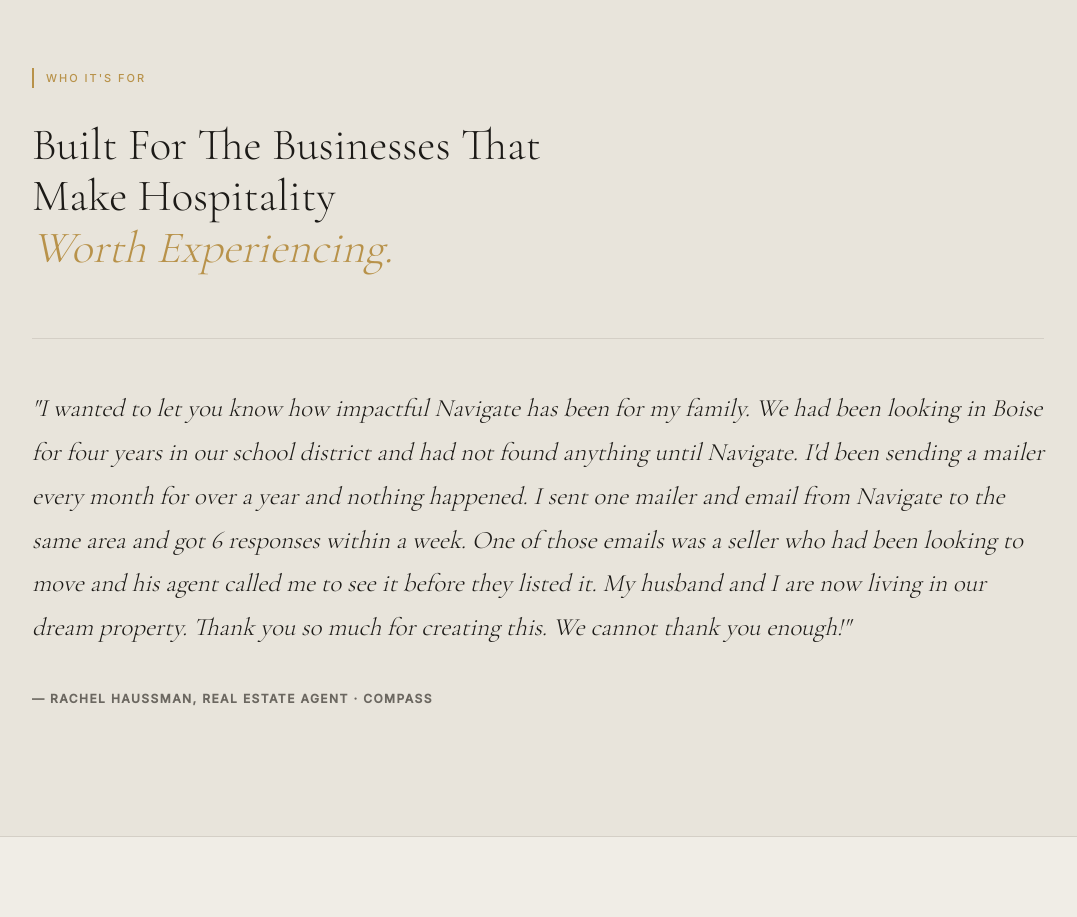
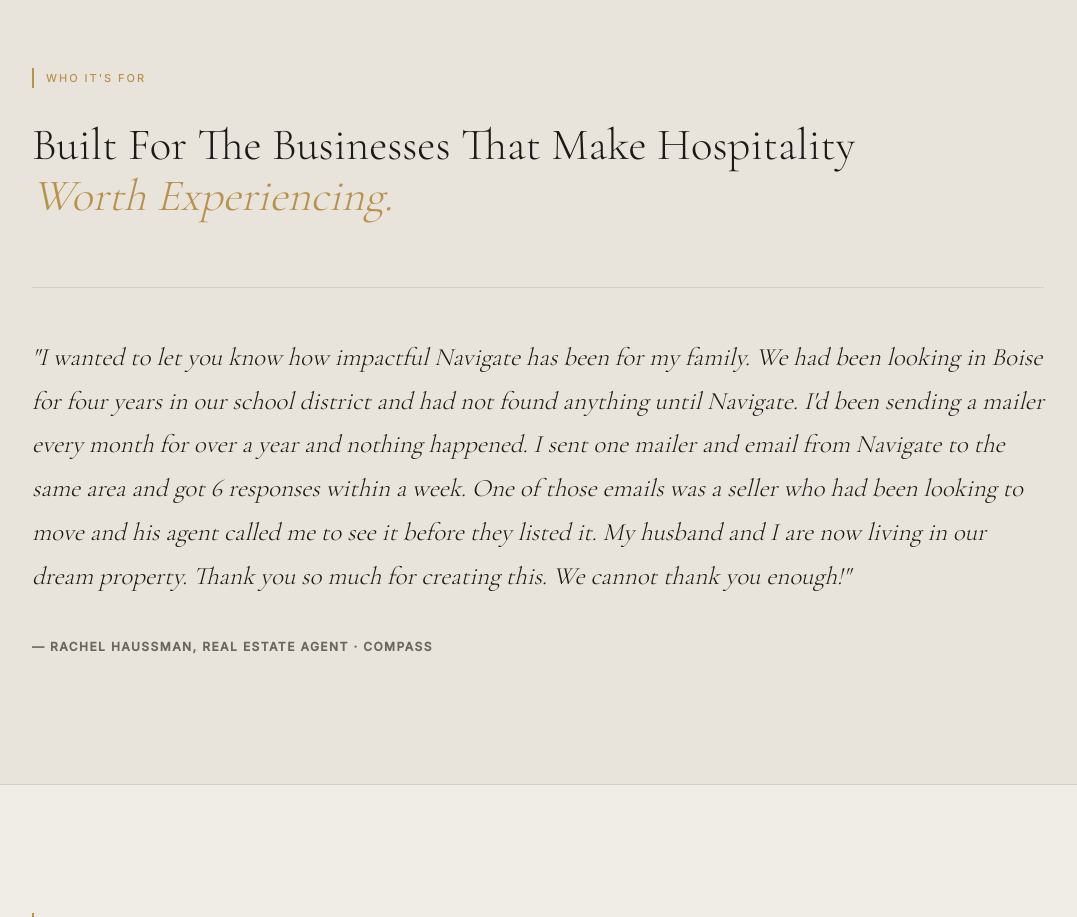
Before and after one commit to letsnavigatebmw/aperture-hospitality, a Next.js app: page /ai-solutions in a window 1280 px wide. Shown: the part 3780-4697 px from the top of the page, without its empty margins (102-1179 px from the left). Built offline with nearby package versions, Linux system fonts and the light colour scheme.

Commit message:
Condense heading to 2 lines: Increase maxWidth to allow first line to fit all text before line break

```diff
--- a/app/ai-solutions/page.tsx
+++ b/app/ai-solutions/page.tsx
@@ -197,7 +197,7 @@ export default function AISolutionsPage() {
               <div style={{ width: '2px', height: '1.25rem', background: '#B8924A' }}></div>
               Who It's For
             </div>
-            <h2 style={{ fontFamily: "'Cormorant Garamond', Georgia, serif", fontSize: 'clamp(2.25rem, 3.5vw, 3.25rem)', fontWeight: 300, lineHeight: 1.15, maxWidth: '28ch' }}>
+            <h2 style={{ fontFamily: "'Cormorant Garamond', Georgia, serif", fontSize: 'clamp(2.25rem, 3.5vw, 3.25rem)', fontWeight: 300, lineHeight: 1.15, maxWidth: '55ch' }}>
               Built For The Businesses That Make Hospitality<br/><em style={{ fontStyle: 'italic', color: '#B8924A' }}>Worth Experiencing.</em>
             </h2>
           </div>
```
